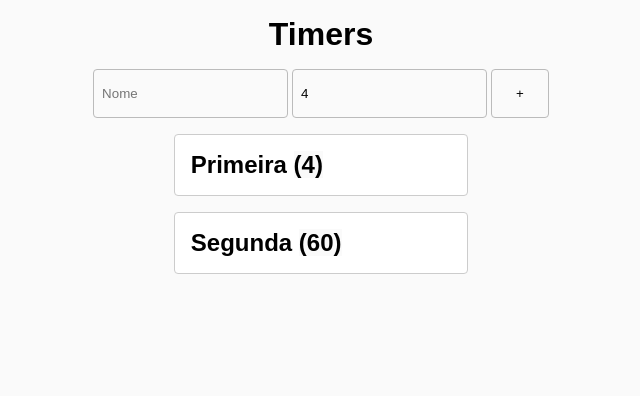
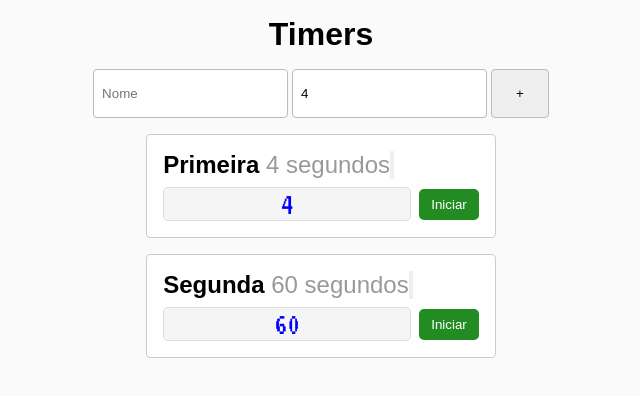
Before and after one commit to ReactDiretoaoPontoRepos/Timer_Reactjs, a React (Create React App) app: page / in a window 1280 px wide. Shown: the top 396 px of the page, without its empty margins (319-959 px from the left). Built offline with nearby package versions, Linux system fonts and the light colour scheme.

Commit message:
Ajuste no componente

```diff
--- a/public/index.html
+++ b/public/index.html
@@ -5,6 +5,13 @@
     <link rel="icon" href="%PUBLIC_URL%/favicon.ico" />
     <meta name="viewport" content="width=device-width, initial-scale=1" />
     <title>Timers</title>
+
+    <link rel="preconnect" href="https://fonts.googleapis.com" />
+    <link rel="preconnect" href="https://fonts.gstatic.com" crossorigin />
+    <link
+      href="https://fonts.googleapis.com/css2?family=Roboto:wght@400;700;900&family=VT323&display=swap"
+      rel="stylesheet"
+    />
   </head>
   <body>
     <div id="root"></div>
--- /dev/null
+++ b/src/components/Loading/index.jsx
@@ -0,0 +1,51 @@
+// import styles from "./Loading.module.scss";
+
+const Loading = () => {
+  return (
+    <svg
+      xmlns="http://www.w3.org/2000/svg"
+      width="60"
+      height="30"
+      viewBox="0 0 38 38"
+    >
+      <defs>
+        <linearGradient x1="8.042%" y1="0%" x2="65.682%" y2="23.865%" id="a">
+          <stop stopColor="blue" stopOpacity="0" offset="0%" />
+          <stop stopColor="blue" stopOpacity=".631" offset="63.146%" />
+          <stop stopColor="blue" offset="100%" />
+        </linearGradient>
+      </defs>
+      <g fill="none" fillRule="evenodd">
+        <g transform="translate(1 1)">
+          <path
+            d="M36 18c0-9.94-8.06-18-18-18"
+            id="Oval-2"
+            stroke="url(#a)"
+            strokeWidth="2"
+          >
+            <animateTransform
+              attributeName="transform"
+              type="rotate"
+              from="0 18 18"
+              to="360 18 18"
+              dur="0.9s"
+              repeatCount="indefinite"
+            />
+          </path>
+          <circle fill="blue" cx="36" cy="18" r="1">
+            <animateTransform
+              attributeName="transform"
+              type="rotate"
+              from="0 18 18"
+              to="360 18 18"
+              dur="0.9s"
+              repeatCount="indefinite"
+            />
+          </circle>
+        </g>
+      </g>
+    </svg>
+  );
+};
+
+export default Loading;
--- a/src/components/Timer/Timer.module.scss
+++ b/src/components/Timer/Timer.module.scss
@@ -1,11 +1,63 @@
 .timer {
   background-color: #fff;
   padding: 1rem;
-  width: 80%;
+  width: 95%;
   border: 1px solid #ccc;
   border-radius: 4px;
+
+  header {
+    display: flex;
+  }
 
   h2 {
     background-color: #fff;
   }
+
+  .initialDuration {
+    font-weight: 100;
+    color: #999;
+  }
+
+  .details {
+    margin-top: 0.5rem;
+    display: flex;
+    justify-content: space-between;
+    gap: 0.5rem;
+    align-items: center;
+  }
+
+  .timeLeft {
+    background-color: #f5f5f5;
+    border: 1px solid #ddd;
+    border-radius: 5px;
+    text-align: center;
+    flex-grow: 1;
+
+    span {
+      font-family: "VT323", monospace;
+      font-size: 2rem;
+      // color: #777;
+    }
+    .counter {
+      color: blue;
+    }
+    .finish {
+      color: brown;
+    }
+  }
+
+  .button {
+    border: none;
+    border-radius: 5px;
+    color: #fff;
+    cursor: pointer;
+  }
+
+  .start {
+    background-color: #228b22;
+    padding: 0.5rem 0.75rem;
+  }
+
+  .delete {
+  }
 }
--- a/src/components/Timer/index.jsx
+++ b/src/components/Timer/index.jsx
@@ -1,13 +1,62 @@
+import { useState, useEffect } from "react";
+import Loading from "../Loading";
+
 import styles from "./Timer.module.scss";
 
 const Timer = ({ name, duration }) => {
+  const [timeLeft, setTimeleft] = useState(duration);
+  const [intervalId, setIntervalId] = useState(null);
+  const [running, setRunning] = useState(false);
+
+  useEffect(() => {
+    if (timeLeft === 0) {
+      clearInterval(intervalId);
+      setRunning(false);
+    }
+  }, [timeLeft, intervalId]);
+
+  const handleStartClick = () => {
+    setRunning(true);
+    const id = setInterval(() => {
+      setTimeleft((seconds) => seconds - 1);
+    }, 1000);
+
+    setIntervalId(id);
+  };
+
   return (
     <section className={styles.timer}>
-      <header>
+      <header className={styles.header}>
         <h2>
-          {name} <span>({duration})</span>
+          {name}{" "}
+          <span className={styles.initialDuration}>{duration} segundos</span>
         </h2>
+
+        <button></button>
       </header>
+
+      <div className={styles.details}>
+        <div className={styles.timeLeft}>
+          {timeLeft !== 0 ? (
+            <span className={styles.counter}> {timeLeft} </span>
+          ) : (
+            <span className={styles.finish}>Finalizado</span>
+          )}
+        </div>
+
+        {running ? (
+          <Loading />
+        ) : (
+          timeLeft > 0 && (
+            <button
+              className={`${styles.button} ${styles.start}`}
+              onClick={handleStartClick}
+            >
+              Iniciar
+            </button>
+          )
+        )}
+      </div>
     </section>
   );
 };
--- a/src/index.scss
+++ b/src/index.scss
@@ -2,10 +2,10 @@
   margin: 0;
   padding: 0;
   box-sizing: border-box;
-  background-color: #fafafa;
 }
 
 body {
+  background-color: #fafafa;
   font-family: sans-serif;
   -webkit-font-smoothing: antialiased;
   -moz-osx-font-smoothing: grayscale;
```
Also changed, not shown: src/components/Loading/Loading.module.scss (added).
